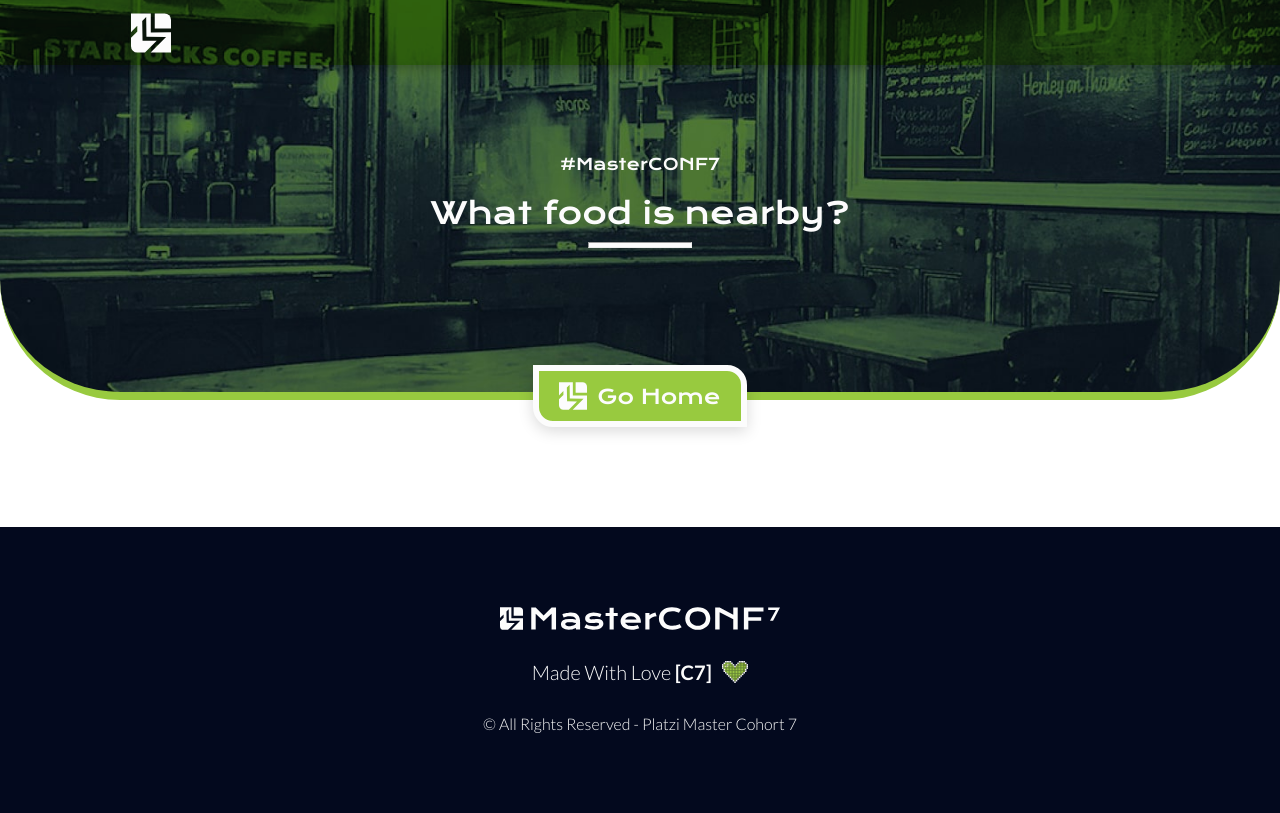
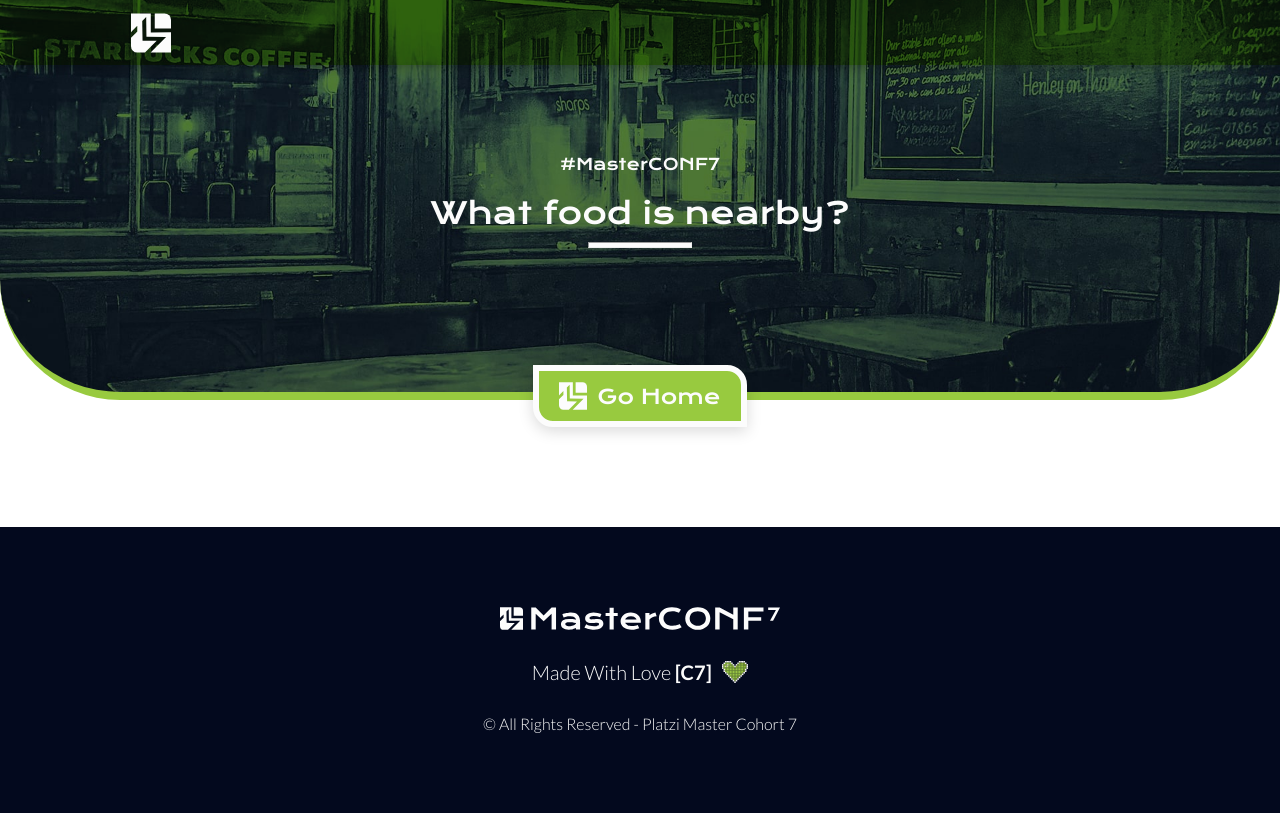
Before and after one commit to Mono-Gato/MasterCONF7, a PHP site: page /Features/Food/Food.html in a window 1280 px wide. Run offline with PHP 8.4, Linux system fonts and the light colour scheme.

Commit message:
fix resolution images hero for viewports +1155px

```diff
--- a/Features/Food/styles/Food_queries.css
+++ b/Features/Food/styles/Food_queries.css
@@ -8,6 +8,11 @@
 @media screen and (max-width: 1370px){
     .hero__title h1{
         font-size: 3rem;
+    }
+}
+@media screen and (min-width: 1155px){
+    .hero {
+        background-image: url('../../../img/features/2x-Food-min.jpg');
     }
 }
 @media screen and (max-width: 1155px){
--- a/Features/Hotel/styles/Hotel_queries.css
+++ b/Features/Hotel/styles/Hotel_queries.css
@@ -8,6 +8,11 @@
 @media screen and (max-width: 1370px){
     .hero__title h1{
         font-size: 3rem;
+    }
+}
+@media screen and (min-width: 1155px){
+    .hero {
+        background-image: url('../../../img/features/2x-Hotel-min.jpg');
     }
 }
 @media screen and (max-width: 1155px){
--- a/Features/Location/styles/Location_queries.css
+++ b/Features/Location/styles/Location_queries.css
@@ -8,6 +8,11 @@
 @media screen and (max-width: 1370px){
     .hero__title h1{
         font-size: 3rem;
+    }
+}
+@media screen and (min-width: 1155px){
+    .hero {
+        background-image: url('../../../img/features/2x-Location-min.jpg');
     }
 }
 @media screen and (max-width: 1155px){
```
Also changed, not shown: img/features/2x-Food-min.jpg (added), img/features/2x-Hotel-min.jpg (added), img/features/2x-Location-min.jpg (added).
